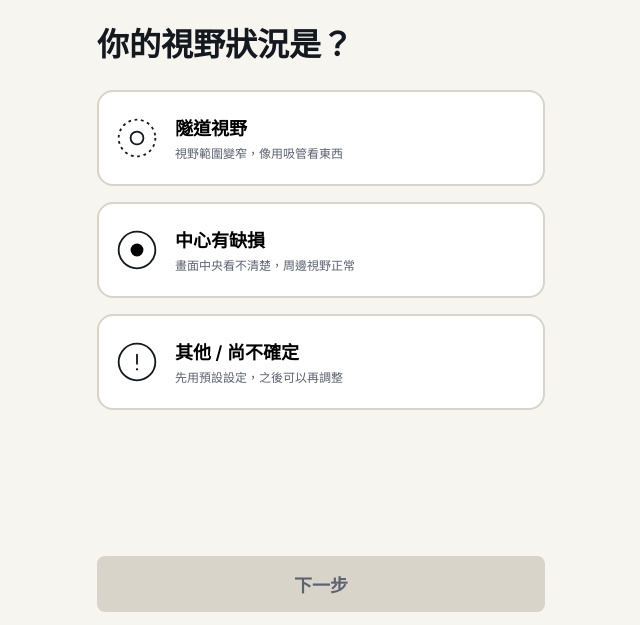
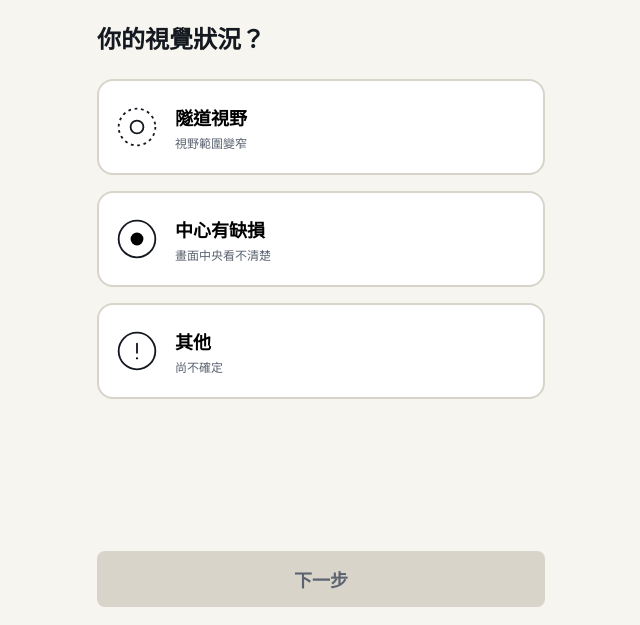
Before and after one commit to him6794/devjam, a Flask app: page / in a window 1280 px wide. Shown: the top 625 px of the page, without its empty margins (319-959 px from the left). Run offline with Flask 3, Linux system fonts and the light colour scheme.

Commit message:
修改顯示名稱

```diff
--- a/templates/base.html
+++ b/templates/base.html
@@ -3,7 +3,7 @@
 <head>
 <meta charset="UTF-8">
 <meta name="viewport" content="width=device-width, initial-scale=1, viewport-fit=cover">
-<title>{% block title %}城市之眼{% endblock %}</title>
+<title>{% block title %}ReVision City{% endblock %}</title>
 <link rel="stylesheet" href="{{ url_for('static', filename='css/main.css') }}">
 </head>
 <body>
--- a/templates/passenger.html
+++ b/templates/passenger.html
@@ -1,11 +1,10 @@
 {% extends "base.html" %}
-{% block title %}城市之眼 — 乘客端{% endblock %}
+{% block title %} ReVision City {% endblock %}
 
 {% block content %}
 
-<!-- ============ 校準 Step 1：選擇視野狀況 ============ -->
 <section id="screen-calib-1" class="screen active">
-  <h1 class="title-xl">你的視野狀況是？</h1>
+  <h1 class="title-lg">你的視覺狀況？</h1>
 
   <button class="choice-card" data-impairment="tunnel_vision">
     <span class="icon">
@@ -16,7 +15,7 @@
     </span>
     <span>
       <p class="label">隧道視野</p>
-      <p class="desc">視野範圍變窄，像用吸管看東西</p>
+      <p class="desc">視野範圍變窄</p>
     </span>
   </button>
 
@@ -29,7 +28,7 @@
     </span>
     <span>
       <p class="label">中心有缺損</p>
-      <p class="desc">畫面中央看不清楚，周邊視野正常</p>
+      <p class="desc">畫面中央看不清楚</p>
     </span>
   </button>
 
@@ -42,8 +41,8 @@
       </svg>
     </span>
     <span>
-      <p class="label">其他 / 尚不確定</p>
-      <p class="desc">先用預設設定，之後可以再調整</p>
+      <p class="label">其他</p>
+      <p class="desc">尚不確定</p>
     </span>
   </button>
 
@@ -56,9 +55,8 @@
   </div>
 </section>
 
-<!-- ============ 校準 Step 2：標記安全視野區 ============ -->
 <section id="screen-calib-2" class="screen">
-  <h1 class="title-lg">點一下你現在看得最清楚的地方</h1>
+  <h1 class="title-lg">點擊目前視野範圍</h1>
 
   <div id="calib-canvas" class="calib-canvas-wrap">
     <div id="safe-zone-marker" class="safe-zone-marker"></div>
@@ -66,7 +64,7 @@
 
   <p class="subtitle" style="text-align:center; margin-bottom:8px">拖曳滑桿調整範圍大小</p>
   <input id="safe-zone-size-slider" type="range" min="15" max="60" step="3" value="30">
-  <p class="subtitle" style="text-align:center">先點畫面標記位置，再用滑桿調整大小</p>
+  <p class="subtitle" style="text-align:center">先點擊標記位置，再用滑桿調整大小</p>
 
   <div class="btn-footer">
     <button id="btn-step2-next" class="btn btn-primary" disabled>下一步：實際看看</button>
@@ -77,9 +75,8 @@
   </div>
 </section>
 
-<!-- ============ 校準 Step 2.5：實際視野預覽確認 ============ -->
 <section id="screen-calib-preview" class="screen">
-  <h1 class="title-lg">這是你選的範圍實際看出去的樣子</h1>
+  <h1 class="title-lg">實際視野範圍</h1>
 
   <div id="calib-preview-wrap" class="calib-preview-wrap">
     <video id="preview-video" autoplay playsinline muted></video>
@@ -87,7 +84,7 @@
   </div>
 
   <p id="preview-status" class="status-msg"></p>
-  <p class="subtitle" style="text-align:center">把手機對著平常會看的方向，確認亮的範圍夠不夠</p>
+  <p class="subtitle" style="text-align:center">平舉手機，測試視野範圍</p>
 
   <div class="action-row" style="margin-top:8px">
     <button id="btn-preview-back" class="btn btn-secondary">重新調整</button>
@@ -99,7 +96,6 @@
   </div>
 </section>
 
-<!-- ============ 校準 Step 3：字級 + 語音 ============ -->
 <section id="screen-calib-3" class="screen">
   <h1 class="title-lg">調整成你看得舒服的大小</h1>
 
@@ -126,7 +122,6 @@
   </div>
 </section>
 
-<!-- ============ 拍照 / 掃描頁 ============ -->
 <section id="screen-camera" class="screen">
   <div class="top-bar">
     <button id="recalibrate-link" class="link-muted">重新校準</button>
@@ -150,7 +145,6 @@
   </div>
 </section>
 
-<!-- ============ 結果頁 ============ -->
 <section id="screen-result" class="screen">
   <div class="top-bar">
     <button class="link-muted" onclick="document.getElementById('recalibrate-link').click()">重新校準</button>
```
